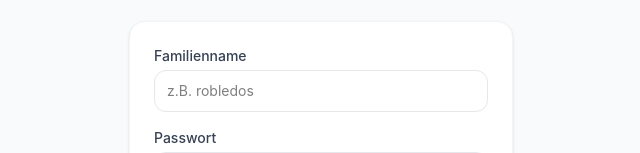
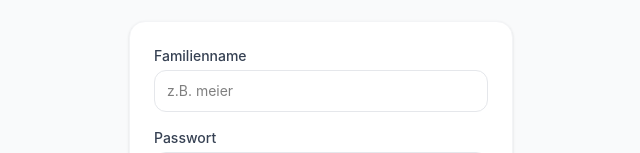
Before and after one commit to mopotmo/schulaufgaben-trainer, a SvelteKit app: page /login in a window 1280 px wide. Shown: the part 324-477 px from the top of the page, without its empty margins (319-959 px from the left). Built offline with nearby package versions, Linux system fonts and the light colour scheme; no server answers.

Commit message:
chore(login): Update placeholder

```diff
--- a/src/routes/login/+page.svelte
+++ b/src/routes/login/+page.svelte
@@ -32,7 +32,7 @@
 						name="slug"
 						type="text"
 						autocomplete="username"
-						placeholder="z.B. robledos"
+						placeholder="z.B. meier"
 						required
 						class="w-full border border-gray-200 rounded-xl px-3 py-2.5 text-sm focus:outline-none focus:ring-2 focus:ring-blue-300"
 					/>
```
